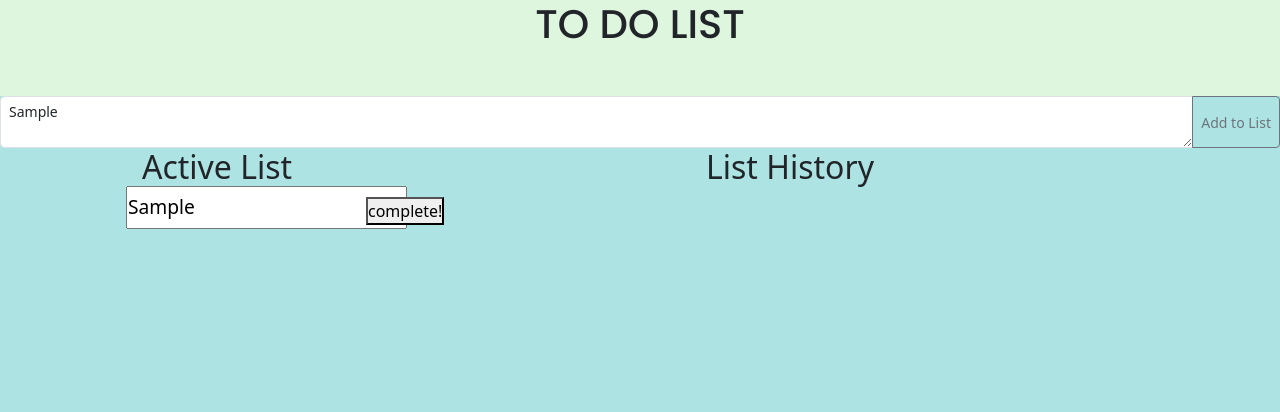
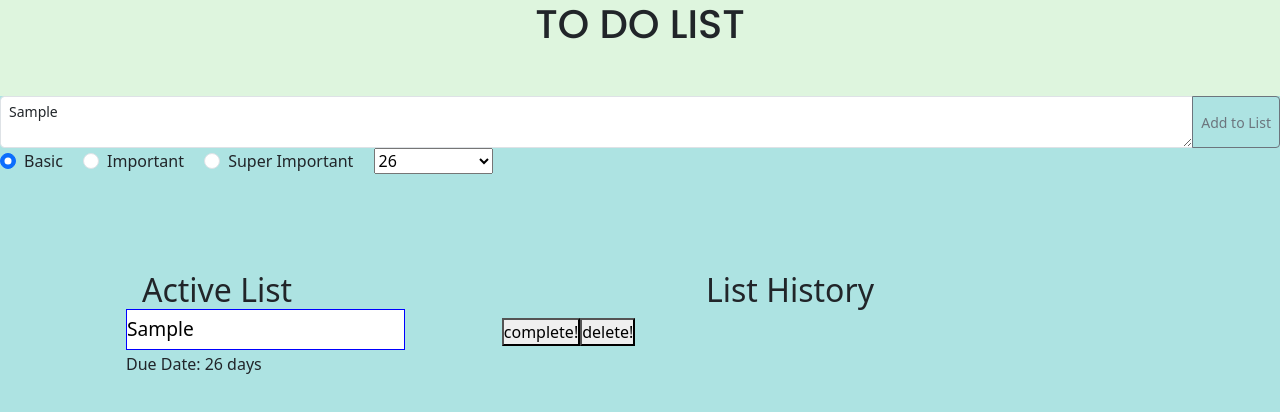
Before and after one commit to AndrewLee-Ace/TodoList, a plain HTML site: page index.html in a window 1280 px wide. Both pictures are taken after typing "Sample" into the empty fields and a click on the button "Add to List". Drawn offline with nearby package versions, Linux system fonts and the light colour scheme.

Commit message:
Added date selector, priority checker, and buttons

```diff
--- a/index.css
+++ b/index.css
@@ -50,6 +50,18 @@
 
 }
 
+.basic {
+    border: 1px solid blue;
+}
+
+.important {
+    border: 1px solid orange;
+}
+
+.extreme {
+    border: 1px solid red;
+}
+
 .body{
     background-color:rgb(173, 227, 226);
 }
--- a/index.html
+++ b/index.html
@@ -24,11 +24,30 @@
     </div>
 
     <div class="input-group input-group-sm">
-        <textarea class="form-control" aria-label="Add to List" id="text"></textarea>
+        <textarea class="form-control" aria-label="Add to List" id="text" placeholder="Input Task Here!"></textarea>
+
+
         <button class="btn btn-outline-secondary" type="button" id="button-addon1" onclick="addToList()">
             Add to List
         </button>
     </div>
+
+    <div class="form-check form-check-inline" id="importance">
+        <input class="form-check-input" type="radio" id="radio1" value="basic" name="types" checked>
+        <label class="form-check-label" for="inlineCheckbox1">Basic</label>
+      </div>
+      <div class="form-check form-check-inline">
+        <input class="form-check-input" type="radio" id="radio2" value="important" name="types">
+        <label class="form-check-label" for="inlineCheckbox2">Important</label>
+      </div>
+      <div class="form-check form-check-inline">
+        <input class="form-check-input" type="radio" id="radio3" value="extreme" name="types">
+        <label class="form-check-label" for="inlineCheckbox3">Super Important</label>
+      </div>
+
+      <select id="day" name="day"></select>
+
+      <br><br><br><br><br>
 
     <div class="form-check container">
         <div class="row">
--- a/index.js
+++ b/index.js
@@ -1,8 +1,30 @@
 const tasks = document.getElementById("tasks");
 const history = document.getElementById("history");
 
+let day_selected = (new Date).getDate(); // current day
+let option = '';
+option = '<option>No Due Date</option>'; // first option
+
+for (let i = 1; i < 32; i++) {
+    // value day number with 0. 01 02 03 04..
+    let day = (i <= 9) ? '0' + i : i;
+
+    // or value day number 1 2 3 4..
+    // let day = i;
+
+    let selected = (i === day_selected ? ' selected' : '');
+    option += '<option value="' + day + '"' + selected + '>' + day + '</option>';
+}
+option += '<option value= 31+> 31+ </option>';
+
+
+let due = document.getElementById("day");
+due.innerHTML = option;
+
+
 function addToList() {
     const task = document.getElementById("text").value;
+    const date = document.getElementById("day").value;
 
     if (task === "") {
         alert("Please enter a task");
@@ -12,26 +34,71 @@ function addToList() {
         let input = document.createElement("input");
         input.setAttribute("type", "text");
         input.setAttribute("id", "defaultCheck1");
-        input.setAttribute("value", task);
+        input.setAttribute("value", `${task}`);
         input.setAttribute("readonly", true);
+        input.setAttribute("class", document.querySelector('input[name="types"]:checked').value);
         // console.log(input)
 
-        let btn = document.createElement("button");
-        btn.innerHTML = "complete!";
+        let label = document.createElement("label");
+        label.textContent = `Due Date: ${date} days`;
+
+        let cmp = document.createElement("button");
+        cmp.innerHTML = "complete!";
+        cmp.style.visibility= 'visible';
+
+        let dlt = document.createElement("button");
+        dlt.innerHTML = "delete!";
+        dlt.style.visibility="visible";
+
+        let cnf = document.createElement("button");
+        cnf.innerHTML = "confirm!";
+        cnf.style.visibility= 'hidden';
+
+        let cnl = document.createElement("button");
+        cnl.innerHTML = "cancel!";
+        cnl.style.visibility= 'hidden';
 
         let list = document.createElement("li");
         inputDiv.appendChild(list);
-        inputDiv.appendChild(btn);
+        inputDiv.appendChild(label);
+        inputDiv.appendChild(cmp);
+        inputDiv.appendChild(dlt);
+        inputDiv.appendChild(cnf);
+        inputDiv.appendChild(cnl);
 
         list.appendChild(input);
 
         tasks.appendChild(inputDiv);
 
-        btn.addEventListener("click", () => {
+        cmp.addEventListener("click", () => {
+            cmp.style.visibility= 'hidden';
+            dlt.style.visibility= 'hidden';
+            cnf.style.visibility= 'visible';
+            cnl.style.visibility= 'visible';
+
+            cnf.addEventListener("click", () => {
+                tasks.removeChild(inputDiv);
+                history.appendChild(inputDiv);
+                inputDiv.removeChild(cmp);
+                inputDiv.removeChild(cnl);
+                inputDiv.removeChild(cnf);
+                inputDiv.removeChild(label);
+            });
+
+            cnl.addEventListener("click", () => {
+                cmp.style.visibility = 'visible';
+                cnf.style.visibility= 'hidden';
+                cnl.style.visibility= 'hidden';
+            });
+        });
+
+        dlt.addEventListener("click", () => {
             tasks.removeChild(inputDiv);
-            history.appendChild(inputDiv);
-            inputDiv.removeChild(btn);
+        });
 
-        });
+
+
+
+
     }
 }
```
Also changed, not shown: 2 other files.
